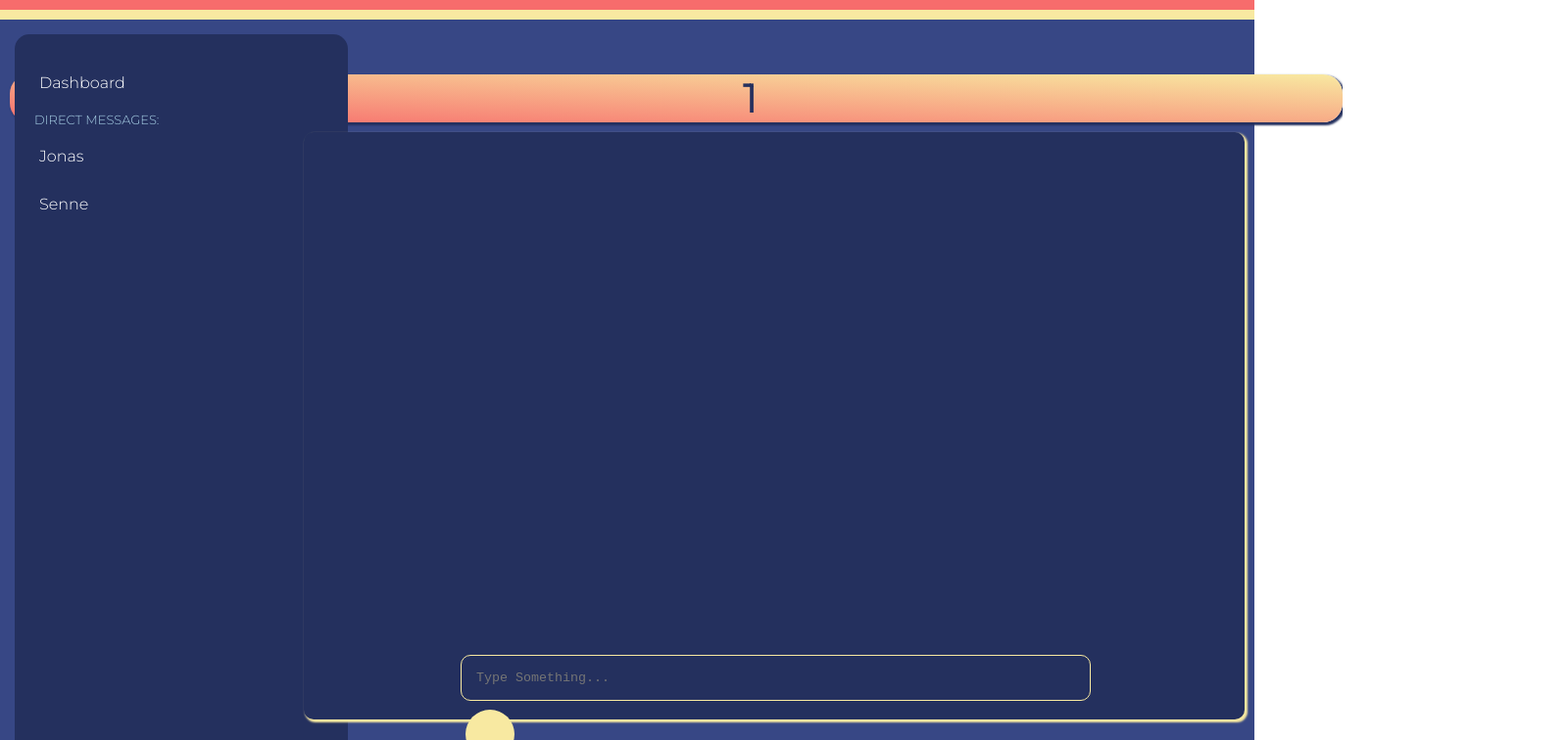
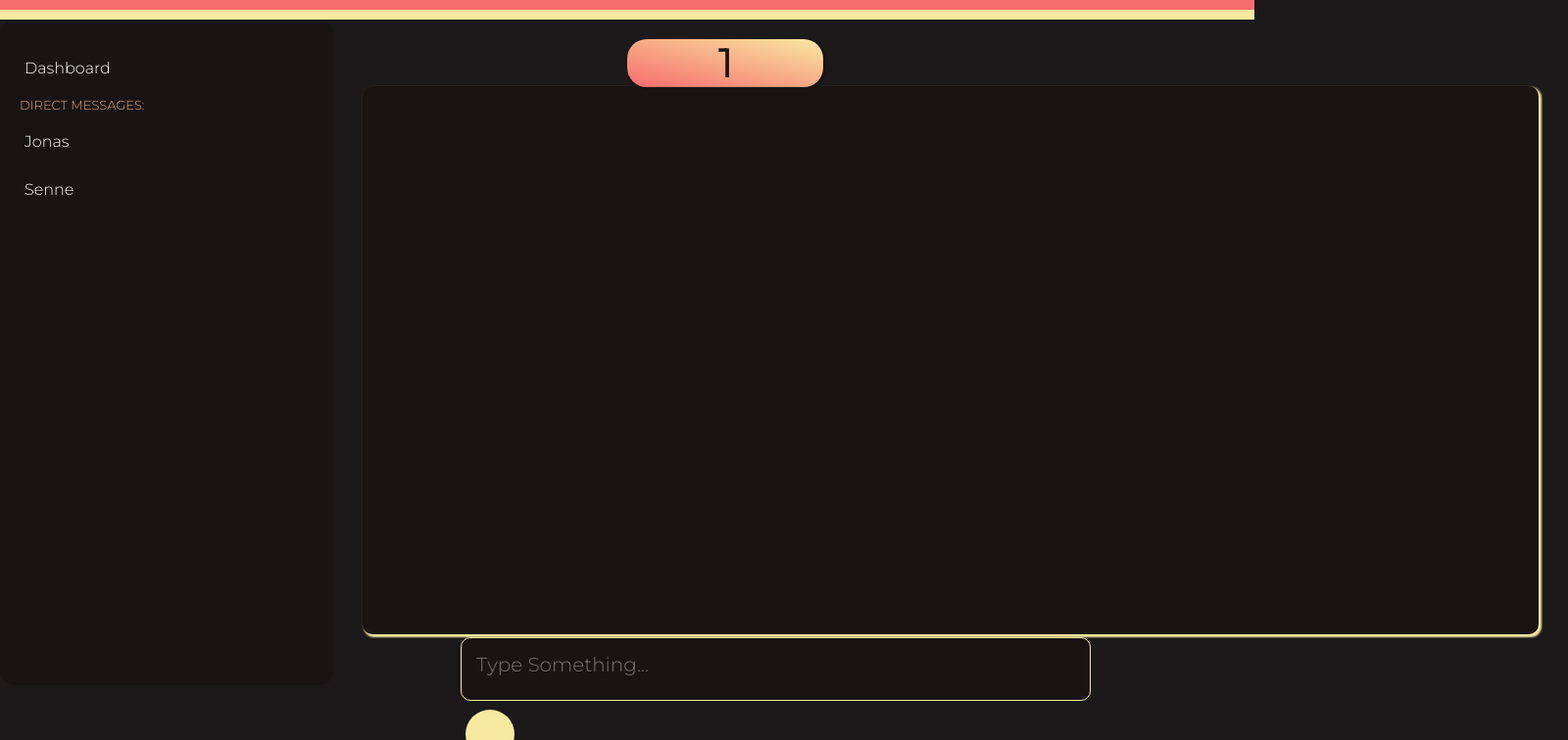
Before and after one commit to snenenenenenene/FlareHive, a React (Create React App) app in the folder frontend/: page /chat/1 in a window 1280 px wide. Shown: the top 756 px of the page at 98% size, 1600 px wide, since content can reach past the window. Built offline with nearby package versions, Linux system fonts and the light colour scheme.

Commit message:
Theme Change

```diff
--- a/frontend/src/App.css
+++ b/frontend/src/App.css
@@ -1,26 +1,24 @@
 :root {
-  --primary: #24305e;
+  /* --primary: #24305e; */
+  --primary: #181414;
   --secondary: #f76c6c;
   --tertiary: #f8e9a1;
-  --primary-2: #374785;
-  --primary-3: #a8d0e6;
+  /* --primary-2: #374785; */
+  --primary-2: #1b1919;
+  /* --primary-3: #a8d0e6; */
+  --primary-3: #eea981;
   --text-color: #fff;
 }
 html,
 body {
-  height: 100%;
+  max-height: 100vh;
+  background-color: var(--primary-2);
+  color: var(--text-color);
+  display: flex;
   width: 100%;
   margin: 0;
   font-family: "Montserrat", sans-serif;
-}
-.App {
-  background-color: var(--primary-2);
-  height: 100vh;
-  width: 100%;
-  align-items: center;
-  justify-content: center;
-  display: flex;
-  color: var(--text-color);
+  padding-top: 20px;
 }
 
 .top-decoration {
@@ -44,11 +42,8 @@ body {
 }
 
 .chats {
-  position: fixed;
-  margin: 15px;
-  left: 0px;
+  display: inline-block;
   border-radius: 15px;
-  top: 20px;
   height: 100%;
   width: 300px;
   background-color: var(--primary);
@@ -77,13 +72,23 @@ body {
 }
 
 .recipient-name {
-  margin: 10px 55%;
+  position: relative;
   font-size: 40px;
   font-weight: bolder;
   color: var(--primary);
 }
-
+.chat-route {
+  display: flex;
+  justify-content: center;
+  align-items: center;
+  height: 80vh;
+}
 .recipient-name-container {
+  text-align: center;
+  position: absolute;
+  top: 40px;
+  left: 50%;
+  width: 200px;
   margin-right: -100px;
   background-image: linear-gradient(
     to top right,
@@ -95,11 +100,10 @@ body {
 }
 
 .chat-container {
-  justify-content: center;
-  position: relative;
+  display: inline-block;
   background-color: var(--primary-1);
   height: 85%;
-  margin-left: 300px;
+  padding: 0 30px;
 }
 .input-container {
   position: fixed;
@@ -119,6 +123,9 @@ body {
   resize: none;
   outline: none;
   border: 1px solid var(--tertiary);
+  font-family: "Montserrat", sans-serif;
+  font-size: 20px;
+  overflow: hidden;
 }
 
 .chat-input:focus {
@@ -147,8 +154,8 @@ body {
 
 .chat-area {
   background-color: var(--primary);
-  height: 75vh;
-  width: 120vh;
+  height: 70vh;
+  width: 150vh;
   border-radius: 10px;
   box-shadow: 2px 2px 2px 1px var(--tertiary);
 }
--- a/frontend/src/Components/Chat/Chat.Component.tsx
+++ b/frontend/src/Components/Chat/Chat.Component.tsx
@@ -9,13 +9,13 @@ const Chat = ({match} : any, props : any) => {
 
 
     return (
-      <div>
+      <div className="chat-route">
         <DMSidebar/>
-          <form onSubmit={(e) => sendMessage(e)}>
-            <div className="recipient-name-container">
+        <div className="recipient-name-container">
           <div className="recipient-name">{match.params.recipient}</div>
           </div>
-        <div className="chat-container">
+          <form className="chat-container" onSubmit={(e) => sendMessage(e)}>
+        <div>
         <div className="chat-area">
         </div>
         <div className="input-container">
```
